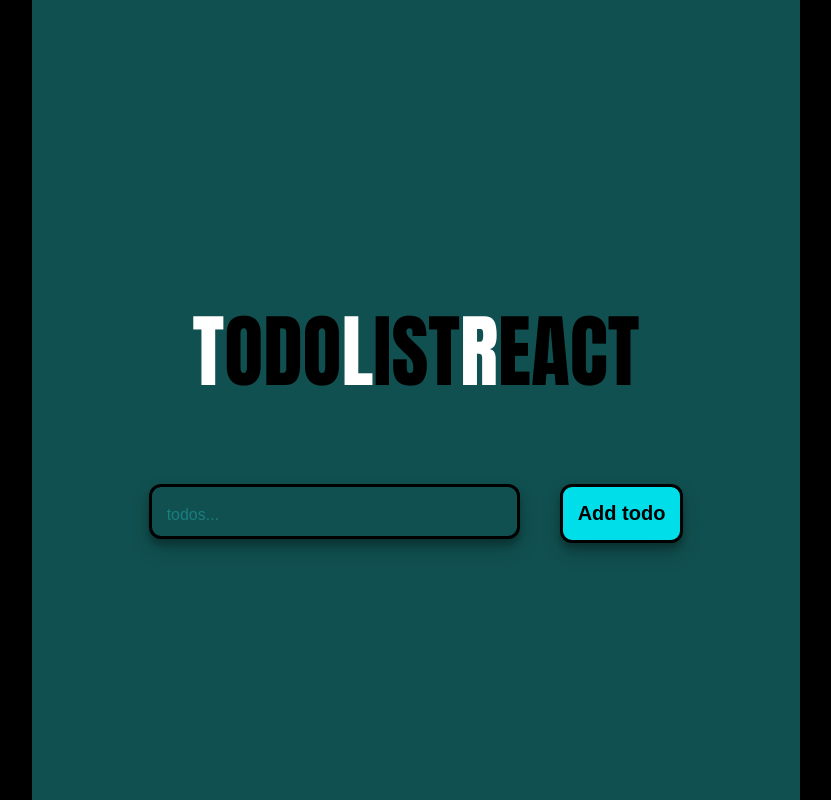
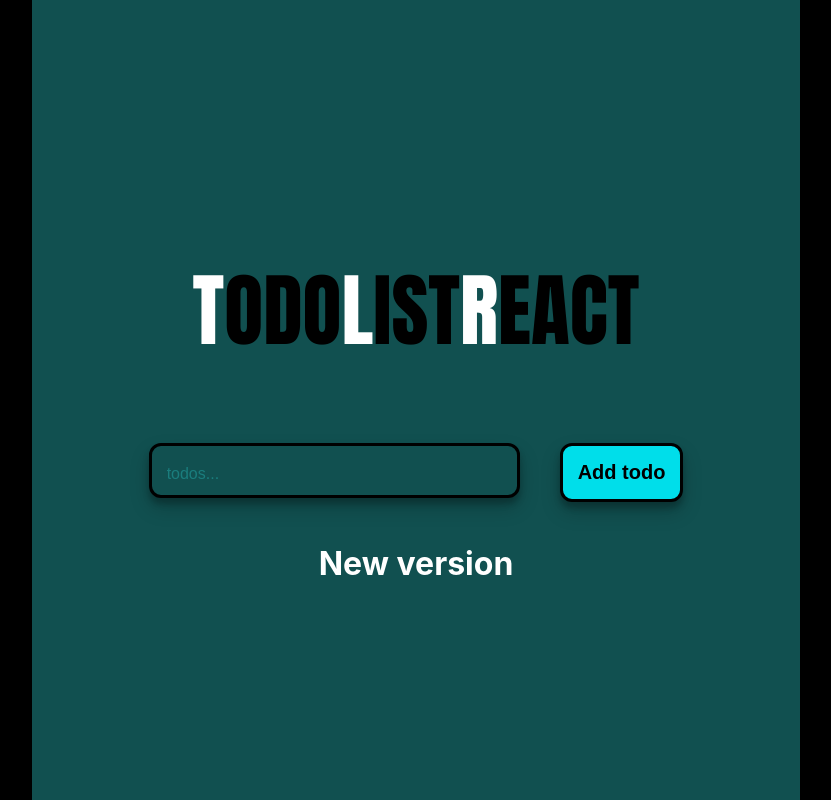
Before and after one commit to Aleksey6453/my-react-new, a React (Create React App) app: page / in a window 1280 px wide. Shown: the whole page, without its empty margins (224-1055 px from the left). Built offline with nearby package versions, Linux system fonts and the light colour scheme.

Commit message:
last commit for test

```diff
--- a/src/App.js
+++ b/src/App.js
@@ -7,6 +7,7 @@ import Cyborg from "./cyborg/Cyborg"
 import InputMy from "./inputFolder/InputMy.css"
 import TodoList from "./testFolder/TodoList"
 import TodoForm from "./testFolder/TodoForm"
+import NEW from "./newFolder/TodoNewL"
 
 
 
@@ -115,6 +116,7 @@ class App extends Component {
               { cyborgs }
 
               <TodoList />
+              <NEW />
 
 
 
--- /dev/null
+++ b/src/newFolder/TodoNewL.js
@@ -0,0 +1,10 @@
+import React from "react"
+
+const NEW = () => {
+    return (
+       <h1>New version</h1>
+    )
+
+}
+
+export default NEW
```
